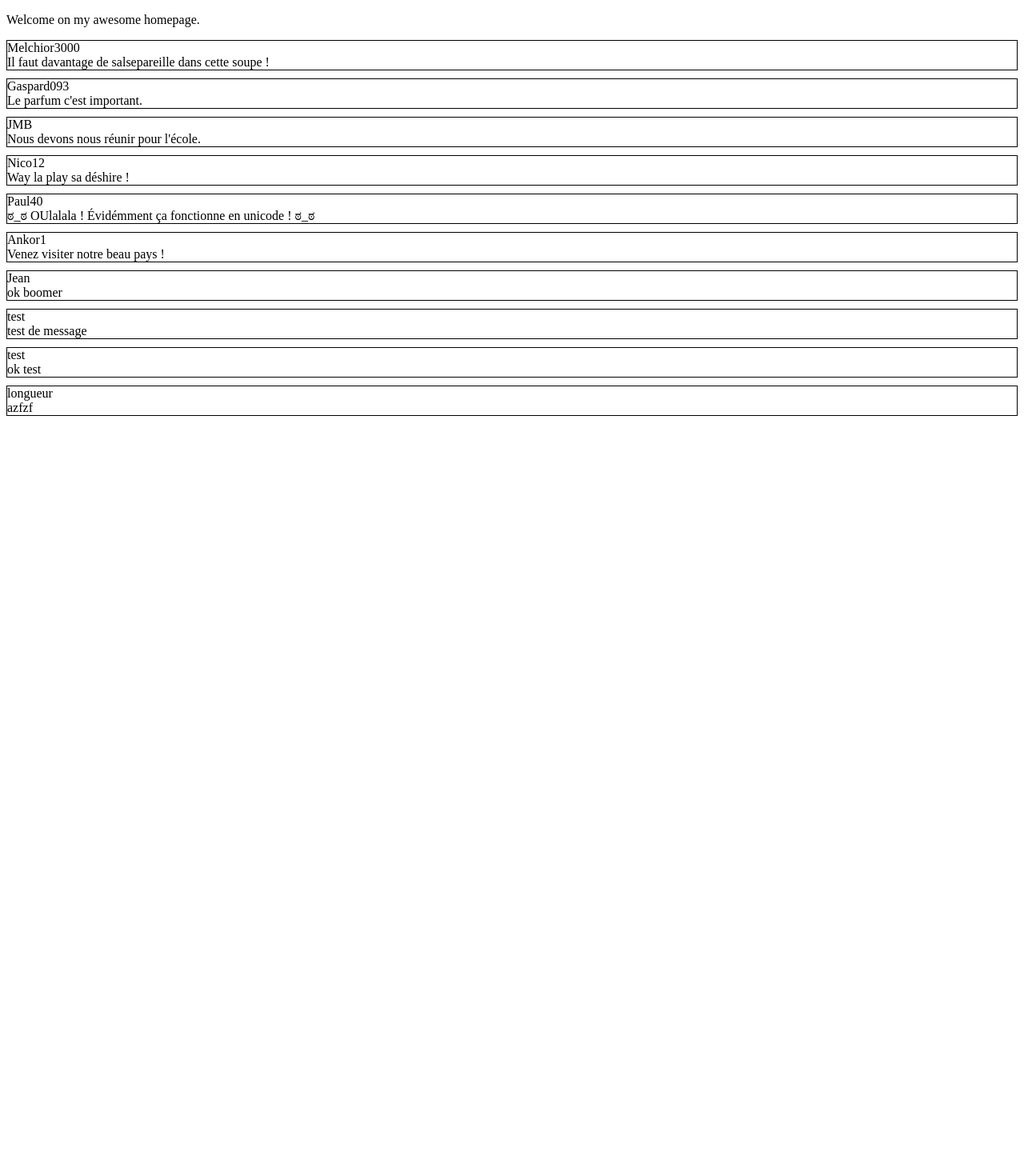
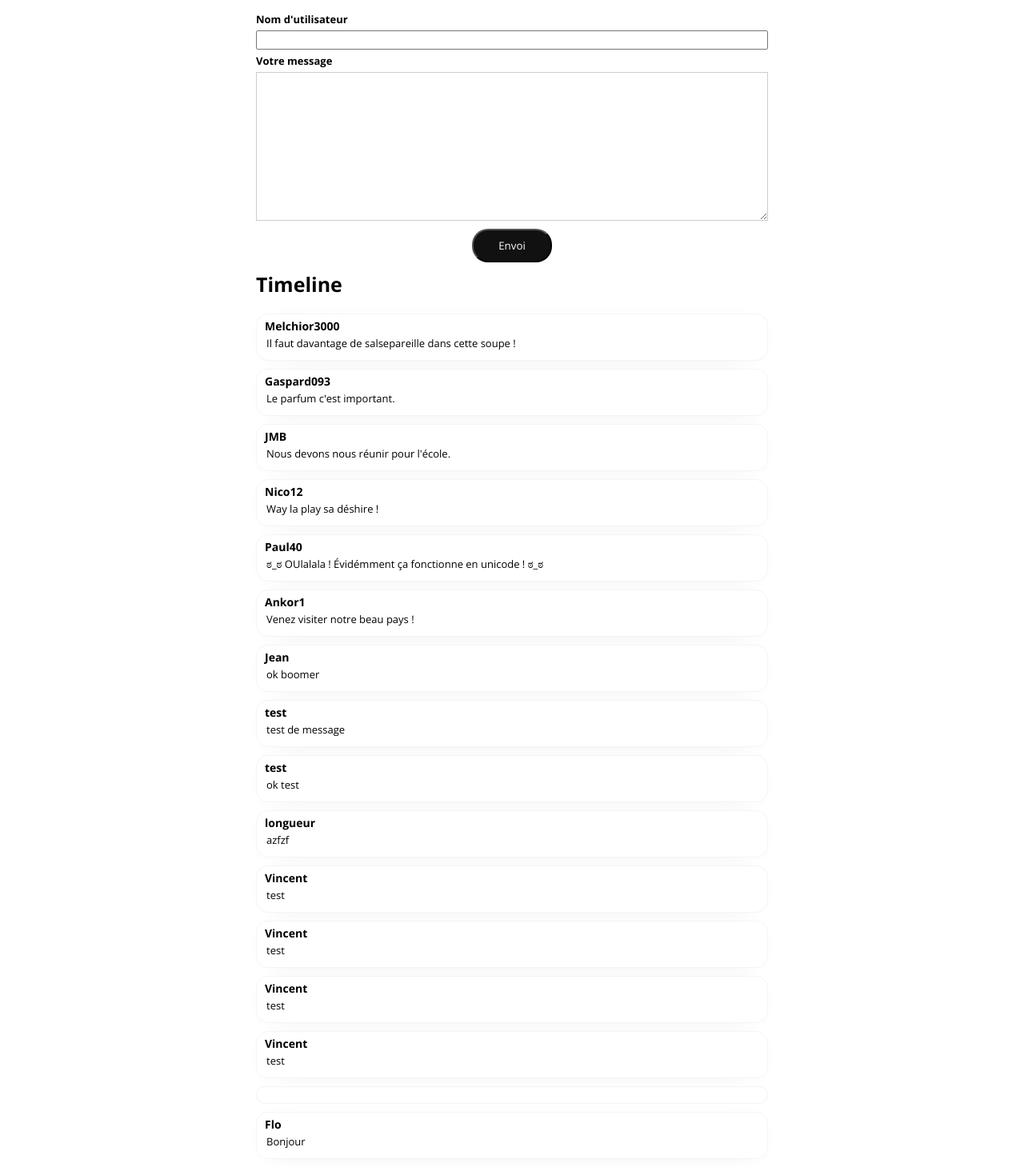
Before and after one commit to florianbazerque/Flgaz, a Flask app: page / in a window 1280 px wide. Shown: the whole page at 80% size. Before the commit the page ends 520 px from the top, so only its background shows below. Run offline with Flask 2, Linux system fonts and the light colour scheme.

Commit message:
add design

```diff
--- a/app.py
+++ b/app.py
@@ -8,7 +8,7 @@ def home():
     gaz = parse_from_csv()
     return render_template("home.html", gaz = gaz)
 
-@app.route('/gaz', methods=['GET','POST'])
+@app.route('/', methods=['GET','POST'])
 def save_gazouille():
 	if request.method == 'POST':
 		print(request.form)
--- a/static/css/style.css
+++ b/static/css/style.css
@@ -1,9 +1,78 @@
-form{
+@import url('https://fonts.googleapis.com/css?family=Open+Sans:400,700&display=swap');
+
+* {
+	font-family: 'Open Sans';
+}
+
+form {
 	display: flex;
 	flex-direction: column;
 }
 
-.gaz{
+body {
+	margin: 0;
+}
+
+.navbar {
+	background-color: #111;
+	height: 50px;
+	width: 100%;
+}
+.container {
+	flex: auto;
+	width: 50%;
+	margin: auto;
+
+}
+
+.user{
+	padding: 5px 10px 3px 10px;
+    margin: 0;
+    font-weight: 700;
+    font-size: 14px;
+}
+
+.message{
+	padding: 0px 0px 12px 12px;
+    font-size: 13px;
+}
+
+.gaz {
 	margin: 10px auto;
-	border:1px solid black;
+	border-radius: 15px;
+    border: 1px solid #f9f3f3;
+	-webkit-box-shadow: 7px 6px 45px -26px rgba(0,0,0,0.75);
+	-moz-box-shadow: 7px 6px 45px -26px rgba(0,0,0,0.75);
+	box-shadow: 0px 3px 30px -26px rgba(0,0,0,0.75);
 }
+
+.btn {
+	background-color: #111;
+	color: #fff;
+	padding: 10px;
+	width: 100px;
+    margin: auto;
+    border-radius: 20px;
+    margin-top: 10px;
+    cursor: pointer;
+}
+
+#formulaire{
+	margin-top: 10px;
+}
+
+form label {
+	font-size: 13px;
+    font-weight: bold;
+    padding: 5px 0px;
+}
+
+#formulaire textarea{
+	border-color: #ccc;
+}
+
+.subtitle{
+	font-size: 25px;
+    font-weight: bold;
+    padding: 10px 0px;
+}
--- a/templates/formulaire.html
+++ b/templates/formulaire.html
@@ -3,8 +3,7 @@
 		<label for="user-name">Nom d'utilisateur</label>
 		<input type="text" name="user-name">
 		<label for="user-text">Votre message</label>
-		<textarea name="user-text"></textarea>
-		<br><br>
-		<button type="submit">ENVOI</button>
+		<textarea name="user-text" rows="10" cols="20" ></textarea>
+		<button type="submit" class="btn">Envoi</button>
 	</form>
 {% endblock %}
--- a/templates/home.html
+++ b/templates/home.html
@@ -1,6 +1,5 @@
 {% extends "template.html" %}
 {% block content %}
-    <p>Welcome on my awesome homepage.</p>
+    {% include 'formulaire.html' %}
     {% include 'timeline.html' %}
-    <!-- {% include 'formulaire.html' %} -->
 {% endblock %}
--- a/templates/template.html
+++ b/templates/template.html
@@ -5,6 +5,8 @@
 	<link rel="stylesheet" href="{{ url_for('static', filename='css/style.css') }}">
 </head>
 <body>
-	{% block content %}{% endblock %}
+	<div class="container">
+		{% block content %}{% endblock %}
+	</div>
 </body>
 </html>
--- a/templates/timeline.html
+++ b/templates/timeline.html
@@ -1,8 +1,9 @@
 {% block timeline %}
+<div class="subtitle">Timeline</div>
 	{% for g in gaz %}
 	<div id="gazouille-{{loop.index}}" class="gaz">
-		<div>{{g.user}}</div>
-		<div>{{g.text}}</div>
+		<div class="user">{{g.user}}</div>
+		<div class="message">{{g.text}}</div>
 	</div>
 	{% endfor %}
 {% endblock %}
```
Also changed, not shown: gazouilles.csv (+6 -0 lines).
